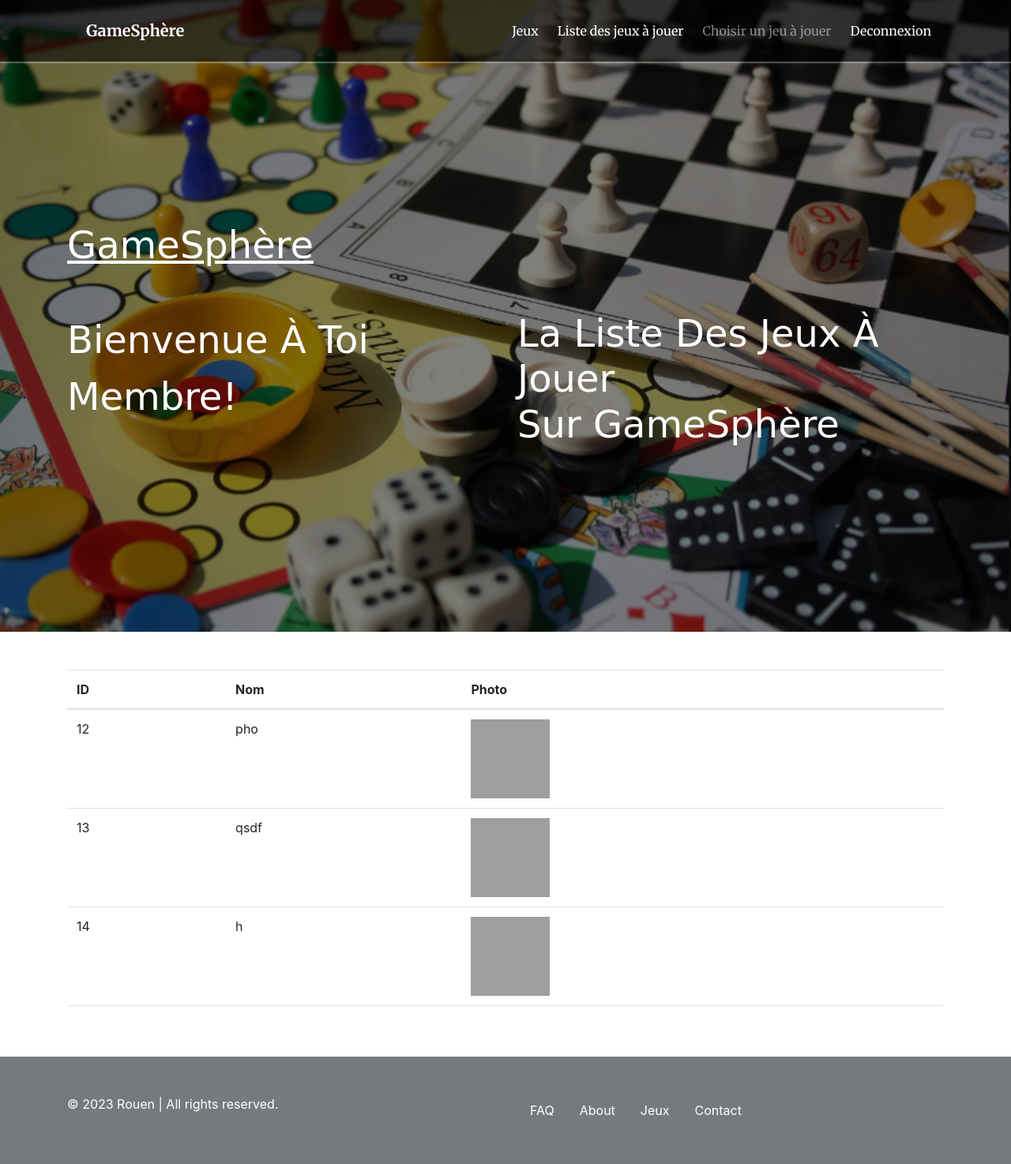
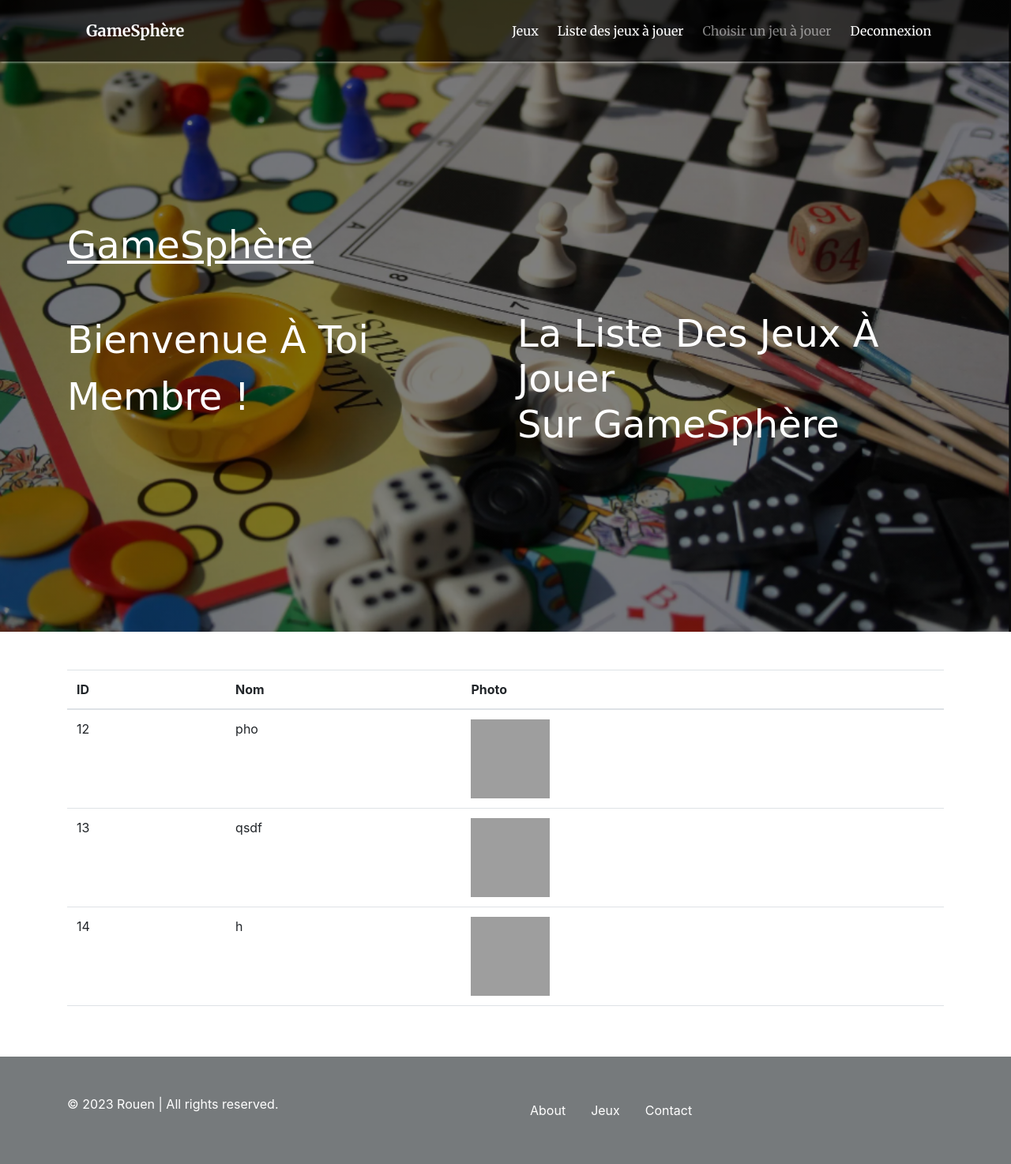
Before and after one commit to mortalla23/ProjetWeb, a PHP site: page /listejeu.php in a window 1280 px wide. Shown: the whole page at 79% size. Run offline with PHP 8.4, Linux system fonts and the light colour scheme; data comes from the database, SQL or seed files in the repository; some web fonts are replaced; grey boxes are pictures that could not be loaded.

Commit message:
liens du footer rajouté sur quel page

```diff
--- a/listejeu.php
+++ b/listejeu.php
@@ -45,7 +45,7 @@
             <div class ="row">
 
                 <div class="col-md-6">
-                    <p class="text-capitalize py-3 redressed banner-desc"> Bienvenue à toi membre! </p>
+                    <p class="text-capitalize py-3 redressed banner-desc"> Bienvenue à toi membre ! </p>
                 </div>
                 <div class="col-md-6">
                     <h1 class="text-capitalize py-3 redressed banner-desc">
@@ -115,17 +115,15 @@ while ($row = $ps->fetch(PDO::FETCH_ASSOC)) {
             </div>
             <div class="col-6">
                 <ul class="nav text-center">
+
                     <li class="nav-item">
-                        <a href="#" class="nav-link text-white">FAQ</a>
+                        <a href="presen.php" class="nav-link text-white">About</a>
                     </li>
                     <li class="nav-item">
-                        <a href="#" class="nav-link text-white">About</a>
+                        <a href="listejeu.php" class="nav-link text-white">Jeux</a>
                     </li>
                     <li class="nav-item">
-                        <a href="#" class="nav-link text-white">Jeux</a>
-                    </li>
-                    <li class="nav-item">
-                        <a href="#" class="nav-link text-white">Contact</a>
+                        <a href="index.php" class="nav-link text-white">Contact</a>
                     </li>
                 </ul>
             </div>
```
